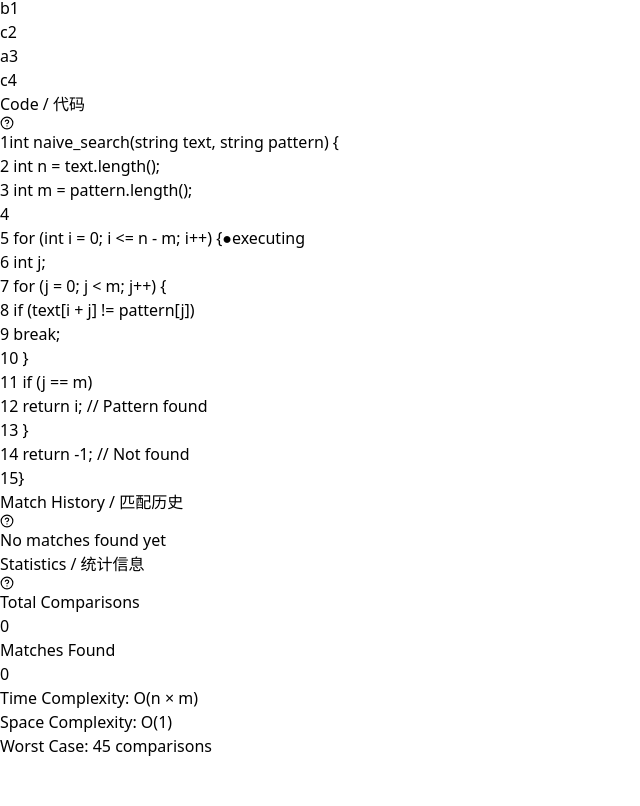
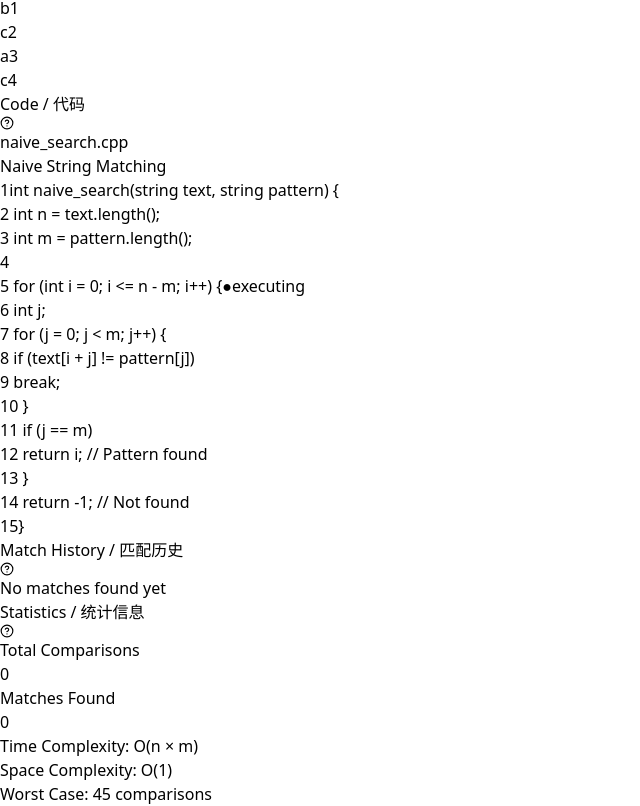
Before and after one commit to tangbamiinh/GXNU-Algorithms, a React (Vite) app: page / in a window 1280 px wide. Shown: the part 812-1618 px from the top of the page, without its empty margins (0-640 px from the left). Before the commit the page ends 1570 px from the top, so only its background shows below. Built offline with nearby package versions, Linux system fonts and the light colour scheme.

Commit message:
update some UI

```diff
--- a/src/App.jsx
+++ b/src/App.jsx
@@ -760,7 +760,7 @@ const getCodeLineForStep = (algo, stepType, step) => {
 };
 
 // Code Viewer Component
-const CodeViewer = ({ code, highlightedLine, stepType, showTitle = true }) => {
+const CodeViewer = ({ code, highlightedLine, stepType, showTitle = true, fileName, algorithmName }) => {
   const codeRef = useRef(null);
   const highlightedRef = useRef(null);
 
@@ -827,14 +827,14 @@ const CodeViewer = ({ code, highlightedLine, stepType, showTitle = true }) => {
             : isEmpty
             ? 'text-gray-600'
             : 'text-gray-300 hover:bg-gray-800/50'
-        } px-3 py-1.5 transition-all duration-200`}
+        } px-3 py-0 transition-all duration-200`}
       >
         <span className={`mr-4 w-8 text-right select-none ${
           isHighlighted ? 'text-blue-300 font-bold' : 'text-gray-500'
         }`}>
           {item.line}
         </span>
-        <span className="flex-1 font-mono text-sm whitespace-pre">
+        <span className="flex-1 font-mono text-sm whitespace-pre leading-tight">
           {isEmpty ? '\u00A0' : renderSyntax(item.code)}
         </span>
         {isHighlighted && (
@@ -876,13 +876,13 @@ const CodeViewer = ({ code, highlightedLine, stepType, showTitle = true }) => {
               <div className="w-3 h-3 rounded-full bg-yellow-500"></div>
               <div className="w-3 h-3 rounded-full bg-green-500"></div>
             </div>
-            <span className="text-gray-300 text-xs font-mono ml-3 font-semibold">mult_search.cpp</span>
+            <span className="text-gray-300 text-xs font-mono ml-3 font-semibold">{fileName || 'mult_search.cpp'}</span>
           </div>
-          <span className="text-gray-500 text-xs">Aho-Corasick Algorithm</span>
+          <span className="text-gray-500 text-xs">{algorithmName || 'Aho-Corasick Algorithm'}</span>
         </div>
       )}
       <div ref={codeRef} className="overflow-y-auto overflow-x-hidden bg-gray-950 flex-1 min-h-0" style={{ overscrollBehavior: 'contain' }}>
-        <div className="py-2">
+        <div className="py-0.5">
           {code.map((item, idx) => renderCodeLine(item, idx))}
         </div>
       </div>
@@ -2347,7 +2347,9 @@ const App = () => {
                             code={NAIVE_CODE}
                             highlightedLine={getCodeLineForStep('naive', step.type, step)}
                             stepType={step.type}
-                            showTitle={false}
+                            showTitle={true}
+                            fileName="naive_search.cpp"
+                            algorithmName="Naive String Matching"
                           />
                         </div>
                       </div>
@@ -2412,7 +2414,9 @@ const App = () => {
                             code={KMP_CODE}
                             highlightedLine={getCodeLineForStep('kmp', step.type, step)}
                             stepType={step.type}
-                            showTitle={false}
+                            showTitle={true}
+                            fileName="kmp_search.cpp"
+                            algorithmName="KMP Algorithm"
                           />
                         </div>
                       </div>
@@ -2488,7 +2492,9 @@ const App = () => {
                             code={RK_CODE}
                             highlightedLine={getCodeLineForStep('rk', step.type, step)}
                             stepType={step.type}
-                            showTitle={false}
+                            showTitle={true}
+                            fileName="rabin_karp.cpp"
+                            algorithmName="Rabin-Karp Algorithm"
                           />
                         </div>
                       </div>
@@ -2634,6 +2640,8 @@ const App = () => {
                         code={AC_CODE}
                         highlightedLine={getCodeLineForStep('ac', step.type, step)}
                         stepType={step.type}
+                        fileName="mult_search.cpp"
+                        algorithmName="Aho-Corasick Algorithm"
                       />
                     </div>
                   </div>
```
